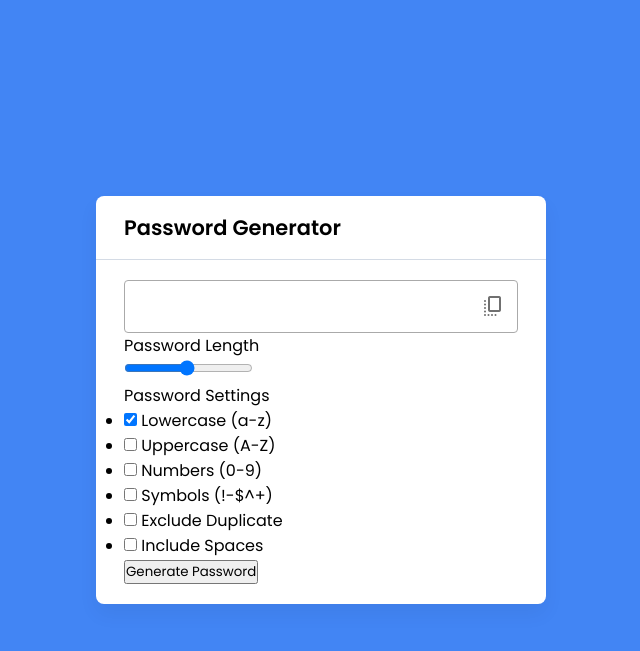
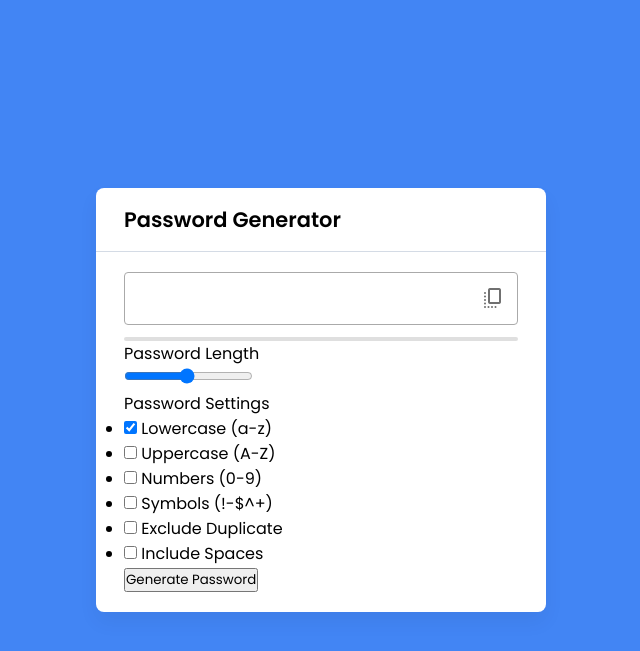
Before and after one commit to Bawelna0225/small-projects, a PHP site: page / in a window 1280 px wide. Shown: the top 651 px of the page, without its empty margins (319-959 px from the left). Run offline with PHP 8.4, Linux system fonts and the light colour scheme.

Commit message:
password indicator styling

```diff
--- a/password_generator/css/style.css
+++ b/password_generator/css/style.css
@@ -53,4 +53,32 @@ body {
 }
 .container .wrapper .input-box span:hover {
   color: #4285f4 !important;
+}
+.container .wrapper .pass-indicator {
+  width: 100%;
+  height: 4px;
+  position: relative;
+  background: #dfdfdf;
+  margin-top: 0.75rem;
+  border-radius: 25px;
+}
+.container .wrapper .pass-indicator::before {
+  position: absolute;
+  content: "";
+  height: 100%;
+  width: 50%;
+  border-radius: inherit;
+  transition: width 0.3s ease;
+}
+.container .wrapper .pass-indicator#weak::before {
+  width: 20%;
+  background: #e64a4a;
+}
+.container .wrapper .pass-indicator#medium::before {
+  width: 50%;
+  background: #f1c80b;
+}
+.container .wrapper .pass-indicator#strong::before {
+  width: 100%;
+  background: #4285f4;
 }/*# sourceMappingURL=style.css.map */
--- a/password_generator/css/style.scss
+++ b/password_generator/css/style.scss
@@ -50,5 +50,33 @@ body {
 				}
 			}
 		}
+		.pass-indicator {
+			width: 100%;
+			height: 4px;
+			position: relative;
+			background: #dfdfdf;
+			margin-top: 0.75rem;
+			border-radius: 25px;
+			&::before {
+				position: absolute;
+				content: '';
+				height: 100%;
+				width: 50%;
+				border-radius: inherit;
+				transition: width 0.3s ease;
+			}
+			&#weak::before {
+				width: 20%;
+				background: #e64a4a;
+			}
+			&#medium::before {
+				width: 50%;
+				background: #f1c80b;
+			}
+			&#strong::before {
+				width: 100%;
+				background: #4285f4;
+			}
+		}
 	}
 }
```
Also changed, not shown: 1 other file.
